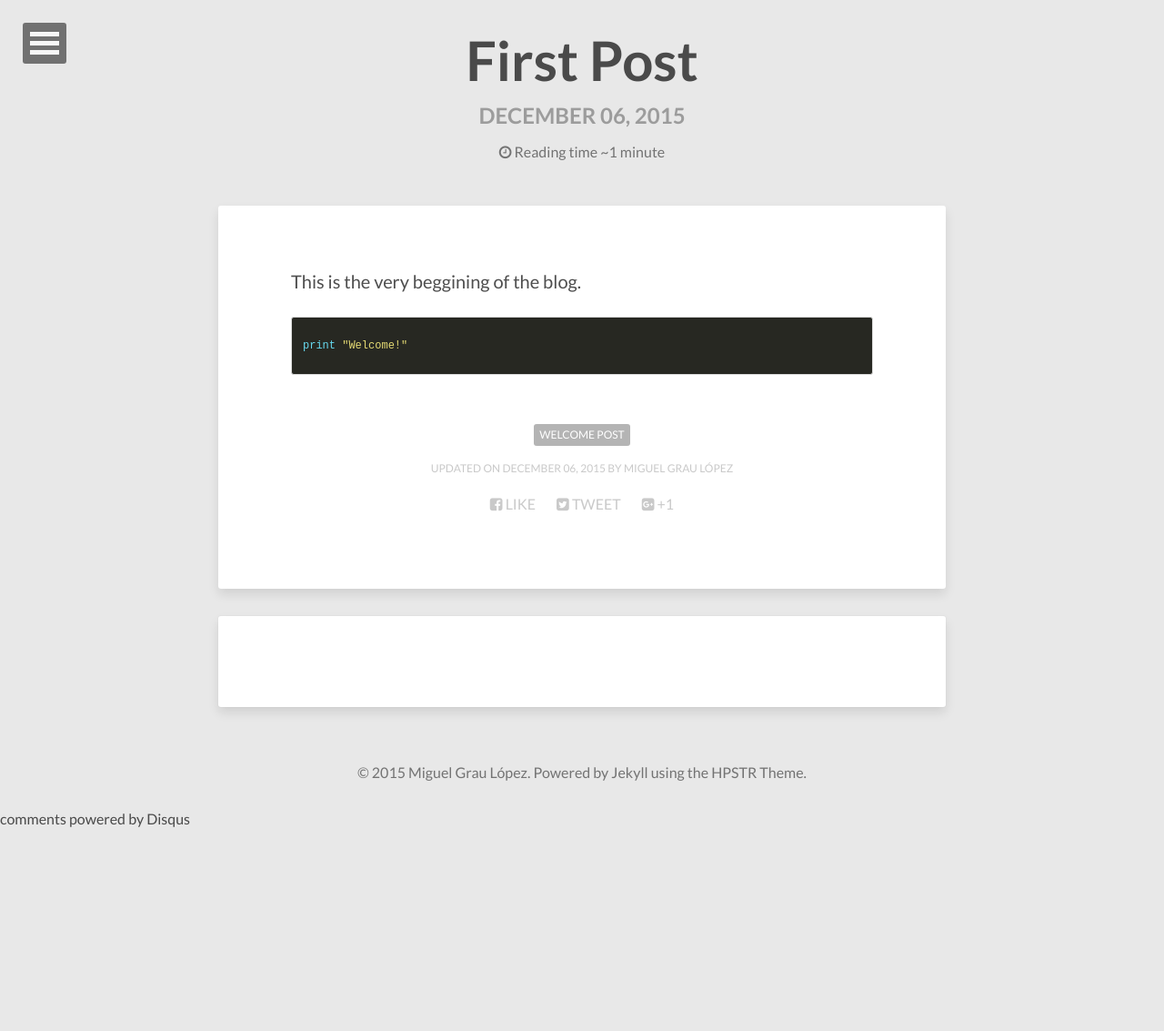
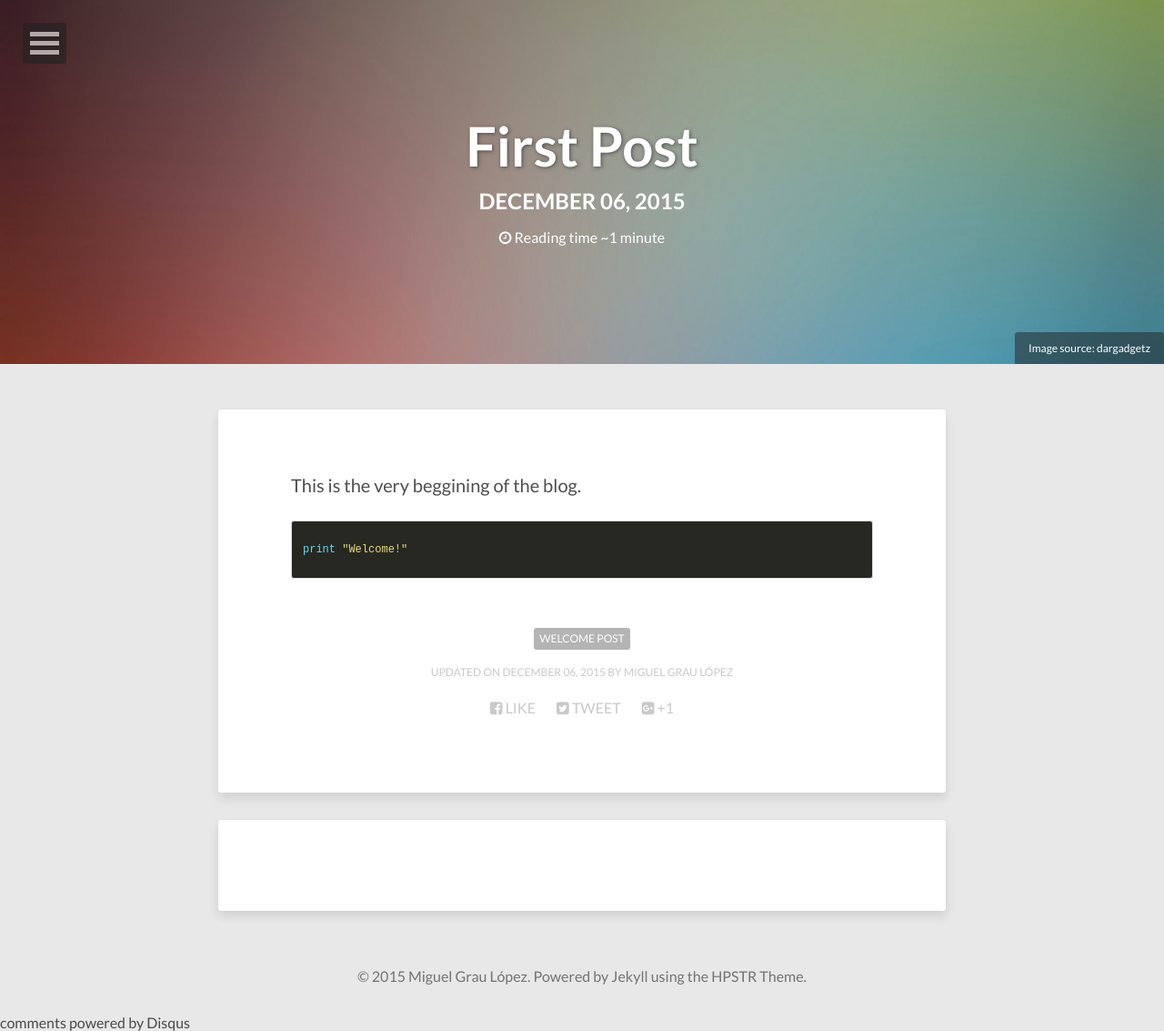
Before and after one commit to migrau/migrau.github.io, a Jekyll site: the page built from _posts/2015-12-06-first-post.md, in a window 1280 px wide. Shown: the whole page at 91% size. Built offline with Jekyll 4.4.1, drawn with Linux system fonts in a browser that asks for light colours; nearby versions of some CDN libraries; comment, search, counter and statistics services are not loaded; before the commit the page ends 909 px from its top, so only the background shows below that; some of the changed lines change nothing that is shown.

Commit message:
first post ed2

```diff
--- a/_posts/2015-12-06-first-post.md
+++ b/_posts/2015-12-06-first-post.md
@@ -4,9 +4,9 @@ title: First Post
 description: ""
 modified: 2015-12-06
 tags: [welcome post]
-#image:
-#  feature: abstract-3.jpg
-#  credit: dargadgetz
+image:
+  feature: abstract-3.jpg
+  credit: dargadgetz
 ---
 
 This is the very beggining of the blog.
```
